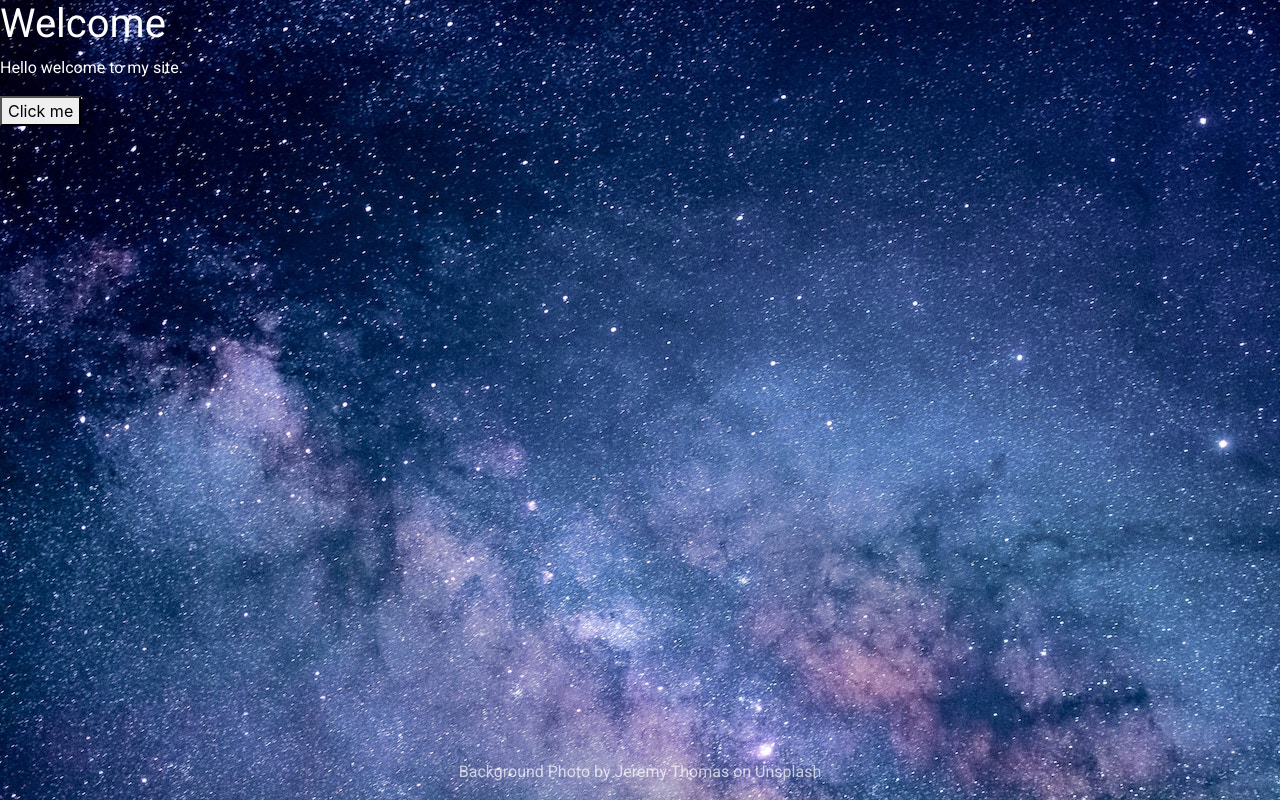
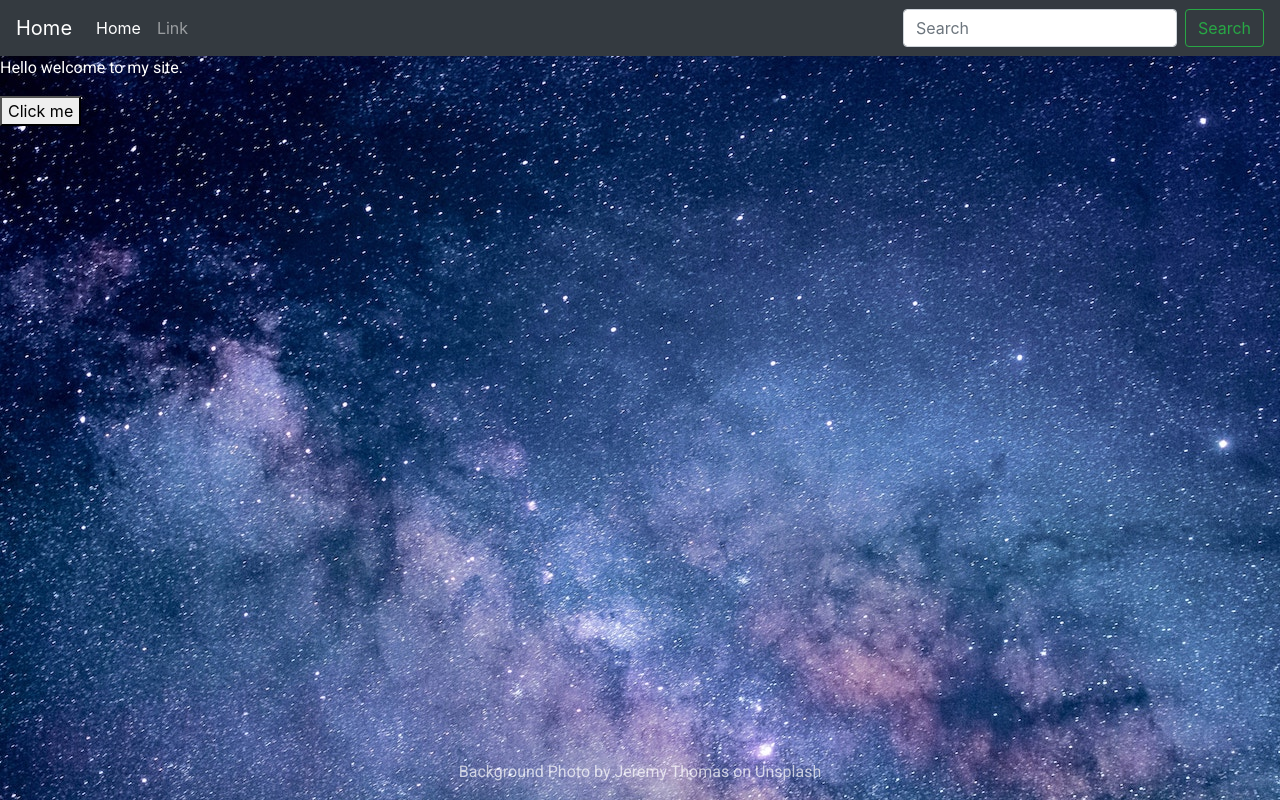
Before and after one commit to Revans72/MySite, a plain HTML site: page Index.html in a window 1280 px wide. Drawn offline with nearby package versions, Linux system fonts and the light colour scheme.

Commit message:
added navbar

```diff
--- a/Index.html
+++ b/Index.html
@@ -12,6 +12,27 @@
 </head>
 
 <body>
+  <nav class="navbar navbar-expand-md navbar-dark fixed-top bg-dark">
+    <a class="navbar-brand" href="#">Home</a>
+    <button class="navbar-toggler" type="button" data-toggle="collapse" data-target="#navbarCollapse" aria-controls="navbarCollapse" aria-expanded="false" aria-label="Toggle navigation">
+      <span class="navbar-toggler-icon"></span>
+    </button>
+    <div class="collapse navbar-collapse" id="navbarCollapse">
+      <ul class="navbar-nav mr-auto">
+        <li class="nav-item active">
+          <a class="nav-link" href="#">Home <span class="sr-only">(current)</span></a>
+        </li>
+        <li class="nav-item">
+          <a class="nav-link" href="#">Link</a>
+        </li>
+      </ul>
+      <form class="form-inline mt-2 mt-md-0">
+        <input class="form-control mr-sm-2" type="text" placeholder="Search" aria-label="Search">
+        <button class="btn btn-outline-success my-2 my-sm-0" type="submit">Search</button>
+      </form>
+    </div>
+  </nav>
+
   <div id="main">
     <h1 class="heading1">Welcome</h1>
     <p class="p">Hello welcome to my site.</p>
```
